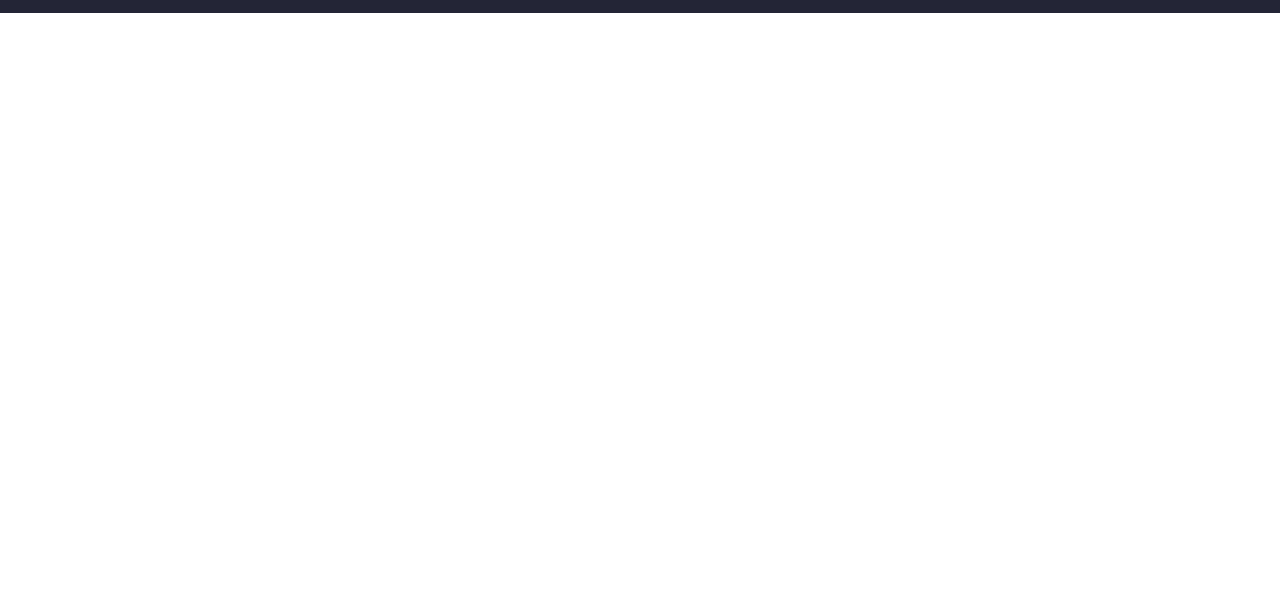
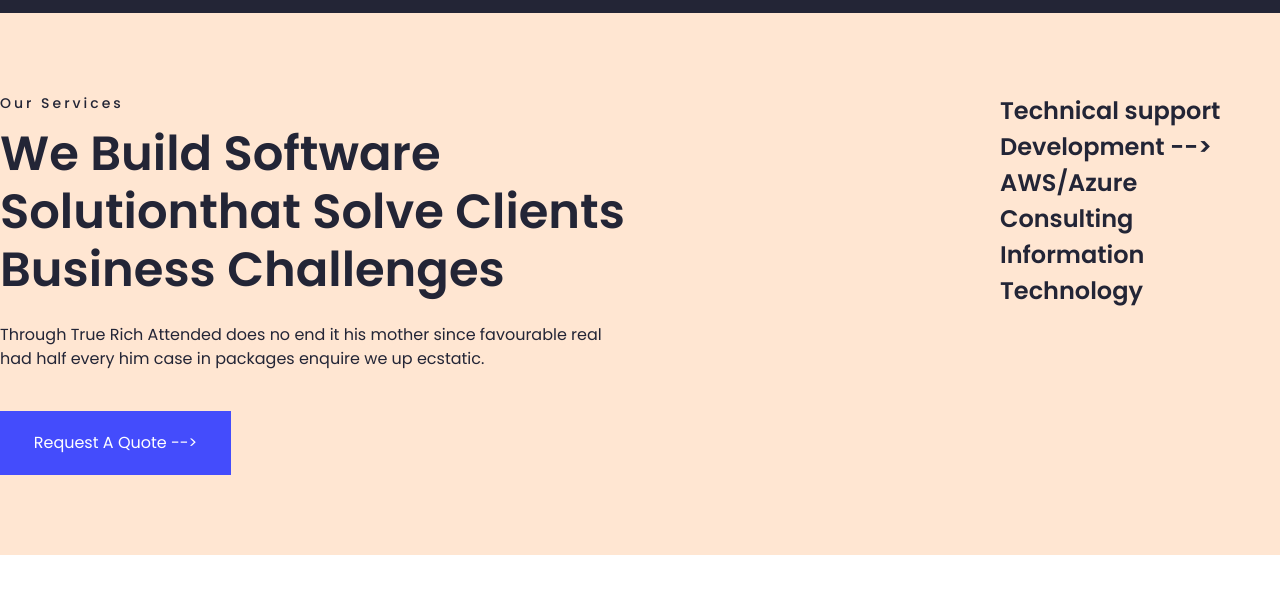
Before and after one commit to shahzodotaboyev/Jamoaviy-loyha-, a plain HTML site: page furqat.html in a window 1280 px wide. Shown: the part 67-660 px from the top of the page. Drawn offline with nearby package versions, Linux system fonts and the light colour scheme.

Commit message:
section-1

```diff
--- a/furqat.html
+++ b/furqat.html
@@ -42,8 +42,26 @@
                 <i class='bx bx-menu'></i>
             </div>
         </header>
-        <main></main>
+    </div>
+        <main>
+            <section class="section-1">
+                <div class="our_pages_parents continer">
+                    <div class="our_pages">
+                        <h4>Our Services</h4>
+                        <h1>We Build Software Solutionthat Solve Clients Business Challenges</h1>
+                        <p>Through True Rich Attended does no end it his mother since favourable real had half every him case in packages enquire we up ecstatic.</p>
+                        <button>Request A Quote --></button>
+                    </div>
+                    <ul>
+                        <li><a href="">Technical support</a></li>
+                        <li><a href="">Development --></a></li>
+                        <li><a href="">AWS/Azure </a></li>
+                        <li><a href="">Consulting</a></li>
+                        <li><a href="">Information Technology</a></li>
+                    </ul>
+                </div>
+            </section>
+        </main>
         <footer></footer>
-    </div>
 </body>
 </html>
--- a/furqat/furqat.scss
+++ b/furqat/furqat.scss
@@ -7,6 +7,11 @@
     font-family: 'Poppins';
     list-style: none;
     text-decoration: none;
+}
+
+.continer {
+    width: 1280px;
+    margin: auto;
 }
 
 :root {
@@ -84,9 +89,93 @@
                     }
                 }
             }
-            i{
+
+            i {
                 display: none;
             }
         }
     }
 }
+
+.section-1 {
+    background-color: rgba(255, 230, 210, 1);
+    width: 100%;
+    height: 100%;
+    padding: 80px 0;
+
+    .our_pages_parents {
+        display: flex;
+        gap: 250px;
+
+        .our_pages {
+            h4 {
+                font-family: Poppins;
+                font-size: 14px;
+                font-weight: 500;
+                line-height: 20px;
+                letter-spacing: 3px;
+                text-align: left;
+                color: #232536;
+                padding-bottom: 12px;
+            }
+
+            h1 {
+                width: 750px;
+                font-family: Poppins;
+                font-size: 48px;
+                font-weight: 600;
+                line-height: 58px;
+                text-align: left;
+                color: #232536;
+                padding-bottom: 24px;
+            }
+
+            p {
+                font-family: Poppins;
+                font-size: 16px;
+                font-weight: 400;
+                line-height: 24px;
+                text-align: left;
+                color: var(--bg-color);
+                width: 624px;
+                padding-bottom: 40px;
+            }
+
+            button {
+                width: 231px;
+                height: 64px;
+                background: linear-gradient(180deg, #444CFC 0%, #444CFC 100%);
+                border: none;
+                cursor: pointer;
+                font-family: Poppins;
+                font-size: 16px;
+                font-weight: 400;
+                line-height: 24px;
+                text-align: center;
+                color: #fff;
+            }
+
+            button:hover {
+                background: transparent;
+                border: 1px solid #444CFC;
+                color: #444CFC;
+                transition: all 0.3s linear;
+            }
+        }
+
+        ul {
+            a {
+                padding-top: 35px;
+                font-family: Poppins;
+                font-size: 24px;
+                font-weight: 600;
+                line-height: 36px;
+                text-align: left;
+                color: var(--bg-color);
+                padding-bottom: 16px;
+            }
+        }
+    }
+
+
+}
```
Also changed, not shown: furqat/furqat.css, 1 other file.
